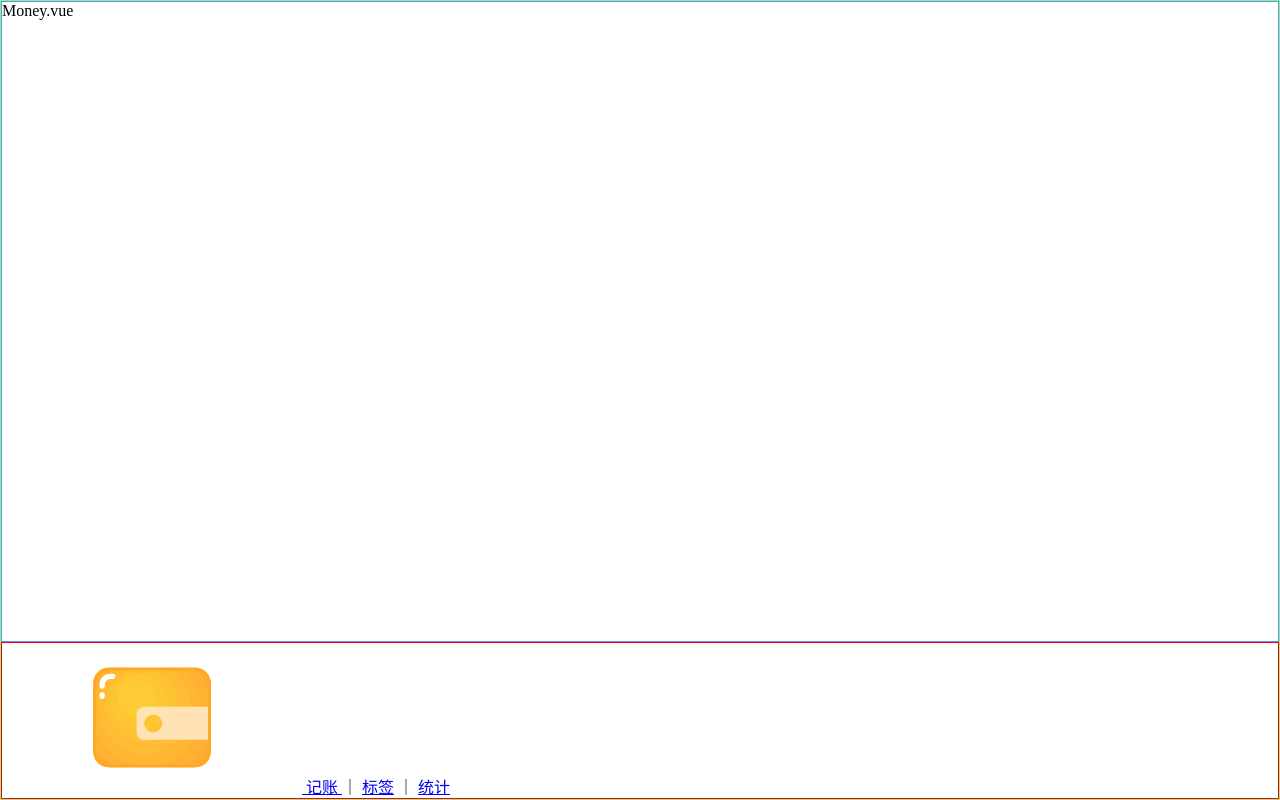
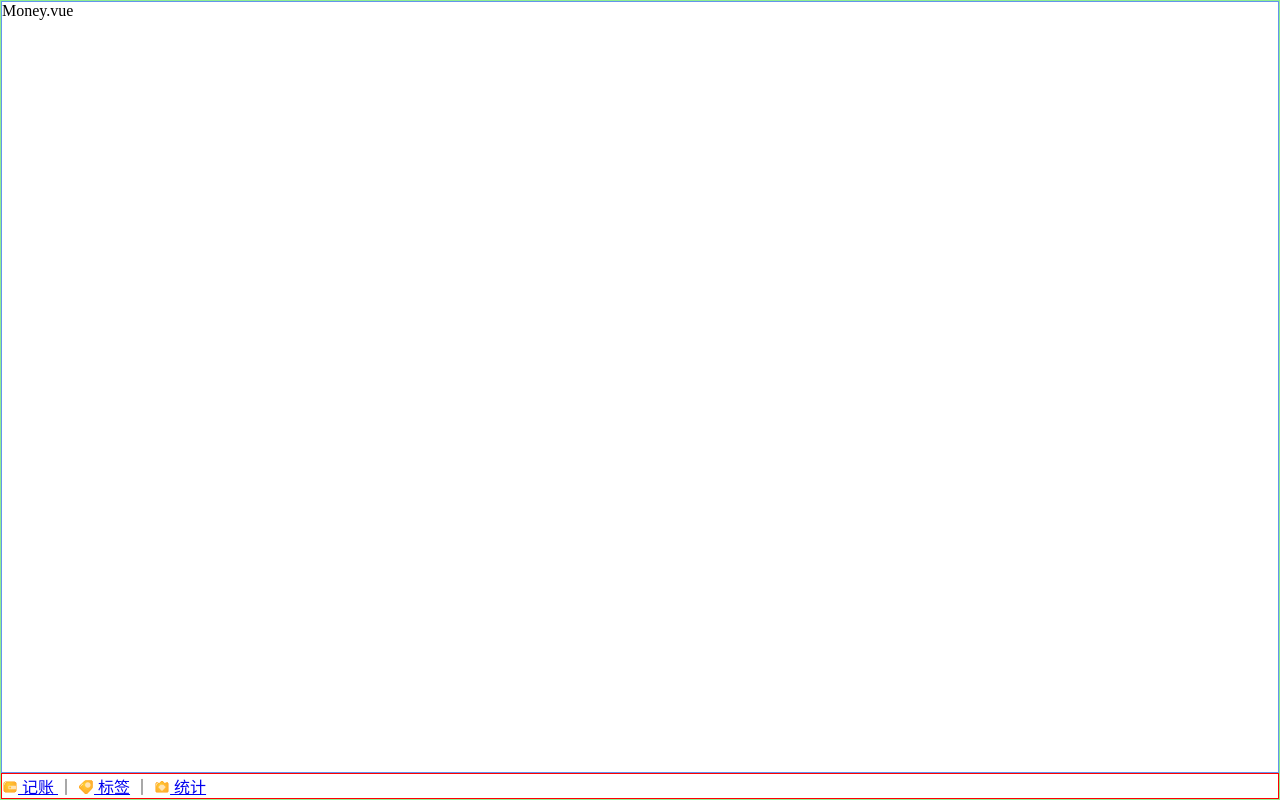
Before and after one commit to theta1118/vue-morney-website, a Vue app: page /#/money in a window 1280 px wide. Built offline with nearby package versions, Linux system fonts and the light colour scheme.

Commit message:
创建<Icon/>

```diff
--- /dev/null
+++ b/src/components/Icon.vue
@@ -0,0 +1,24 @@
+<template>
+  <svg class="icon">
+    <use :xlink:href="'#'+name"/>
+  </svg>
+</template>
+
+<script lang="ts">
+  let importAll = (requireContext:__WebpackModuleApi.RequireContext) => requireContext.keys().forEach(requireContext);
+  try{importAll(require.context('../assets/icons',true,/\.svg$/));}catch (error){console.log(error);}
+
+  export default {
+    props:['name'],
+    name: 'Icon'
+  };
+</script>
+
+<style lang="scss" scoped>
+  .icon {
+    width: 1em; height: 1em;
+    vertical-align: -0.15em;
+    fill: currentColor;
+    overflow: hidden;
+  }
+</style>
--- a/src/components/Nav.vue
+++ b/src/components/Nav.vue
@@ -2,26 +2,21 @@
 <!--  class后面接一个属性选择器，就只会影响到这一个div-->
   <div class="nav">
     <router-link to="/money">
-      <svg>
-        <use xlink:href="#money"/>
-      </svg>
+      <Icon name="money"/>
       记账
     </router-link>
     ｜
-    <router-link to="/labels">标签</router-link>
+    <router-link to="/labels">
+      <Icon name="labels"/>
+      标签</router-link>
     ｜
-    <router-link to="/statistics">统计</router-link>
+    <router-link to="/statistics">
+      <Icon name="statistics"/>
+      统计</router-link>
   </div>
 </template>
 
 <script lang="ts">
-
-  let importAll = (requireContext:__WebpackModuleApi.RequireContext) => requireContext.keys().forEach(requireContext);
-  try{
-    importAll(require.context('../assets/icons',true,/\.svg$/));
-  }catch (error){
-    console.log(error);
-  }
 
   export default {
     name: "Nav"
```
Also changed, not shown: src/main.ts (+10 -8 lines).
